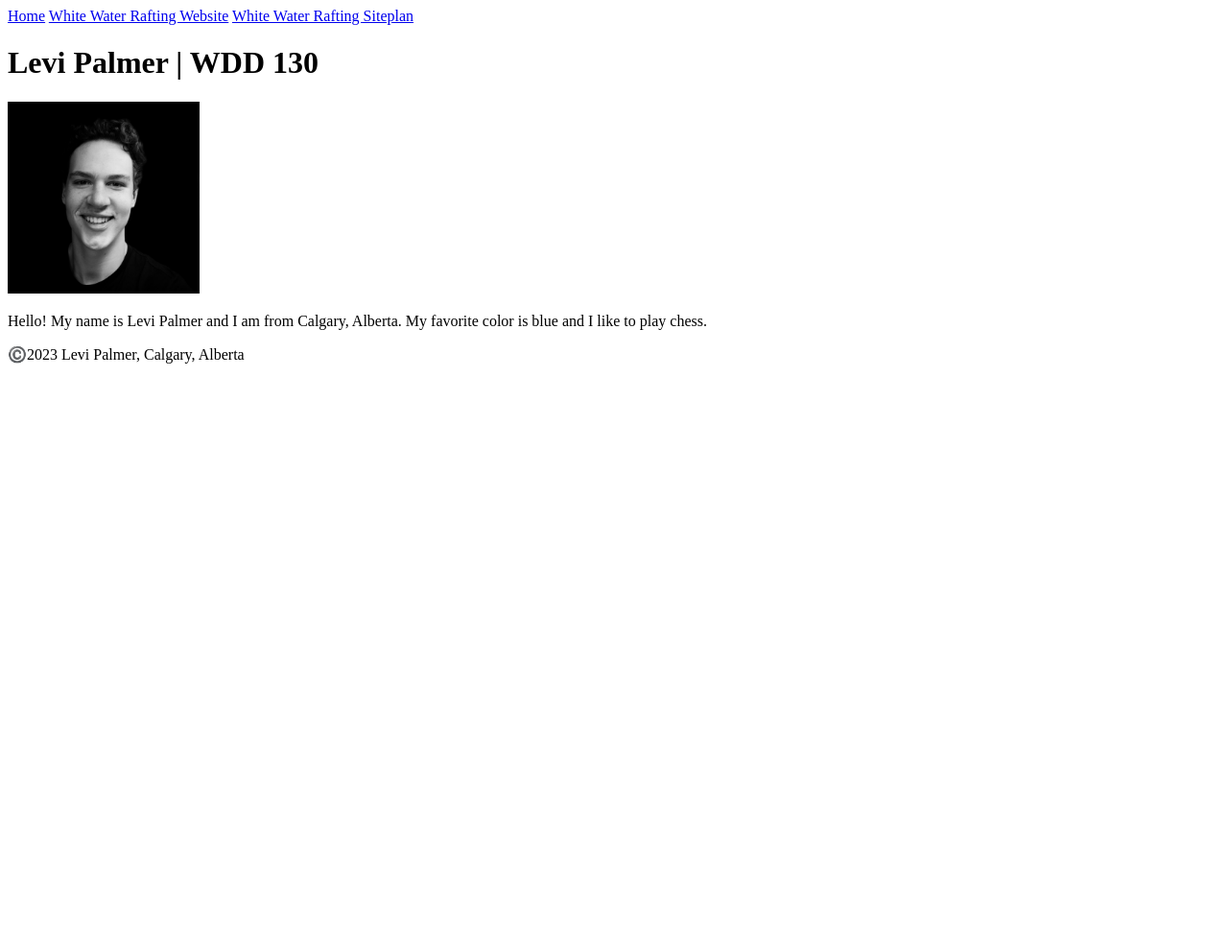
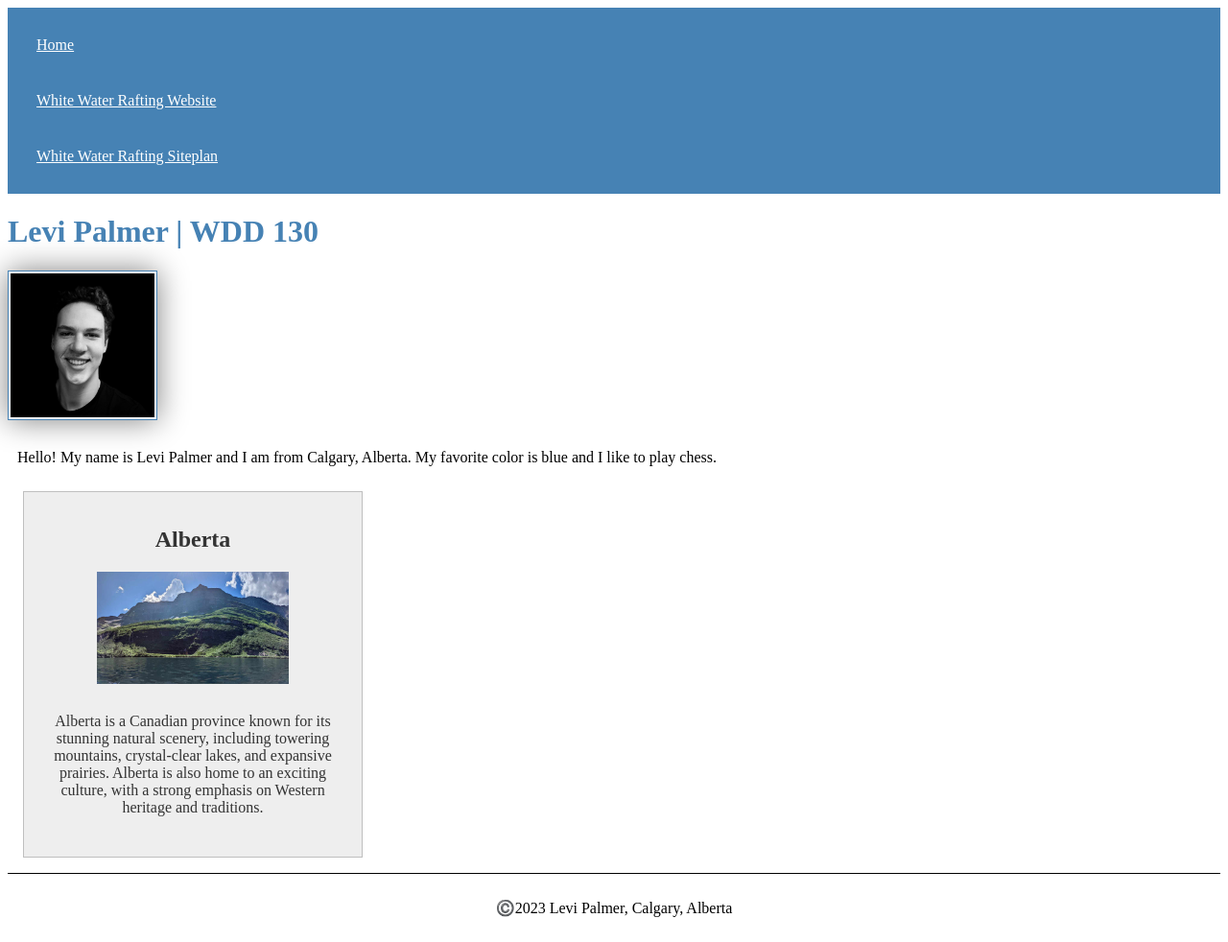
Before and after one commit to levihpalmer/wdd130, a plain HTML site: page index.html in a window 1280 px wide. Shown: the whole page at 96% size. Before the commit the page ends 800 px from the top, so only its background shows below. Drawn offline with Linux system fonts and the light colour scheme.

Commit message:
Location information was added

```diff
--- a/index.html
+++ b/index.html
@@ -5,6 +5,9 @@
         <meta charset="utf-8">
         <meta name="viewport" content="width=device-width,initial-scale=1.0">
         <title>Levi Palmer | WDD 130</title>
+        <meta name="description" content="Levi Palmer's BYU Idaho WDD 130 course home page">
+        <meta name="author" content="Levi Palmer">
+        <link rel="stylesheet" href="styles/styles.css">
     </head>
 
     <body>
@@ -20,6 +23,11 @@
             <img src="images/profile.jpg" alt="Hello, my name is Levi Palmer" width="200">
             <p>Hello! My name is Levi Palmer and I am from Calgary, Alberta. My favorite color is blue and I like to play chess.</p>
         </main>
+        <aside>
+            <h2>Alberta</h2>
+            <img src="images/cameron-lake.jpg" alt="Cameron Lake Waterton">
+            <p>Alberta is a Canadian province known for its stunning natural scenery, including towering mountains, crystal-clear lakes, and expansive prairies. Alberta is also home to an exciting culture, with a strong emphasis on Western heritage and traditions.</p>
+        </aside>
         <footer>
             <p>©️2023 Levi Palmer, Calgary, Alberta</p>
         </footer>
--- /dev/null
+++ b/styles/styles.css
@@ -0,0 +1,47 @@
+nav {
+    background-color: steelblue;
+    padding: 10px;
+}
+
+nav a {
+    color: white;
+    display: block;
+    padding: 20px;
+}
+
+h1 {
+    color: steelblue;
+}
+
+main img {
+    width: 150px;
+    height : auto;
+    border: 1px solid steelblue;
+    padding: 2px;
+    box-shadow: 0 0 30px gray;
+}
+
+p {
+    padding: 10px;
+}
+
+aside {
+    width: 20em;
+    margin: 1em;
+    border: 1px solid rgba(0, 0, 0, 0.2);
+    padding: 1em;
+    background-color: #eee;
+    color: #333;
+    text-align: center;
+}
+
+aside img {
+    width: 200px;
+    height: auto;
+}
+
+footer {
+    margin-top: 1em;
+    border-top: 1px solid #000;
+    text-align: center;
+}
```
Also changed, not shown: images/cameron-lake.jpg (added), week02/holygrail.html (added).
